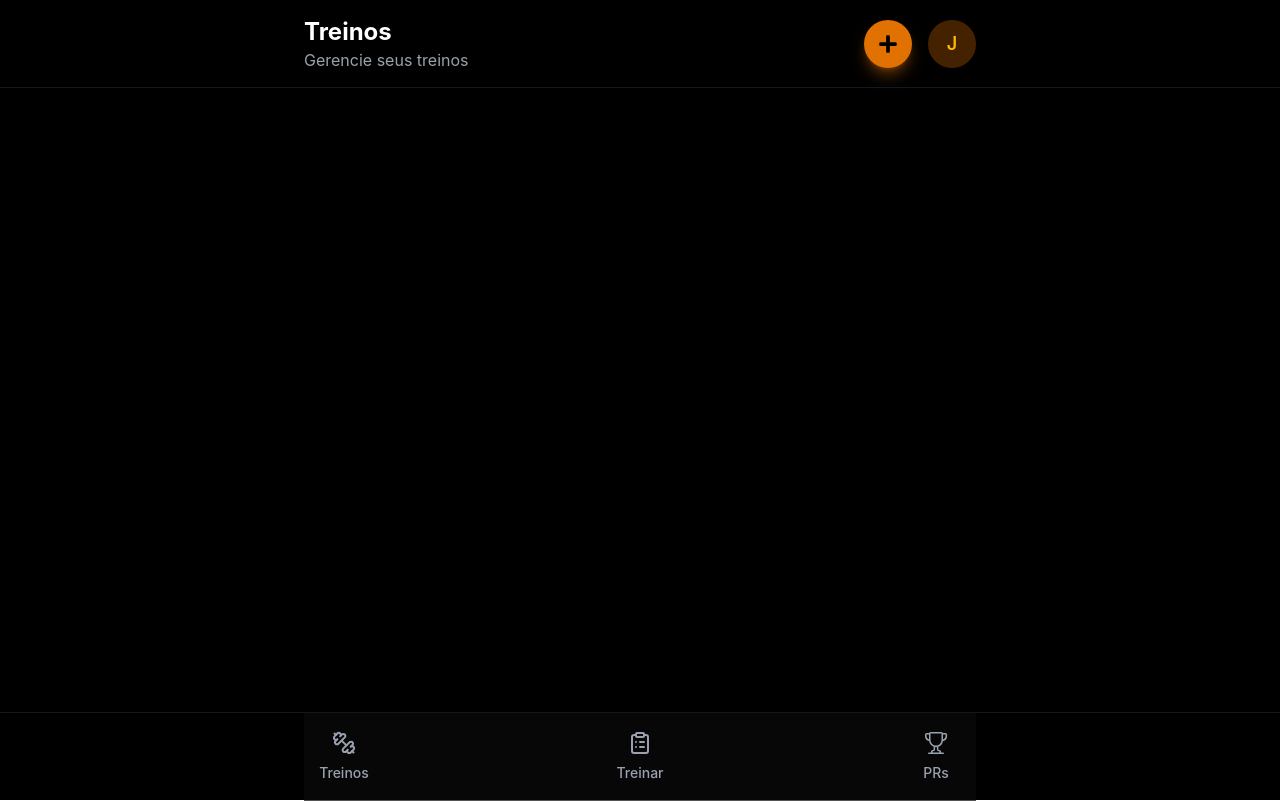
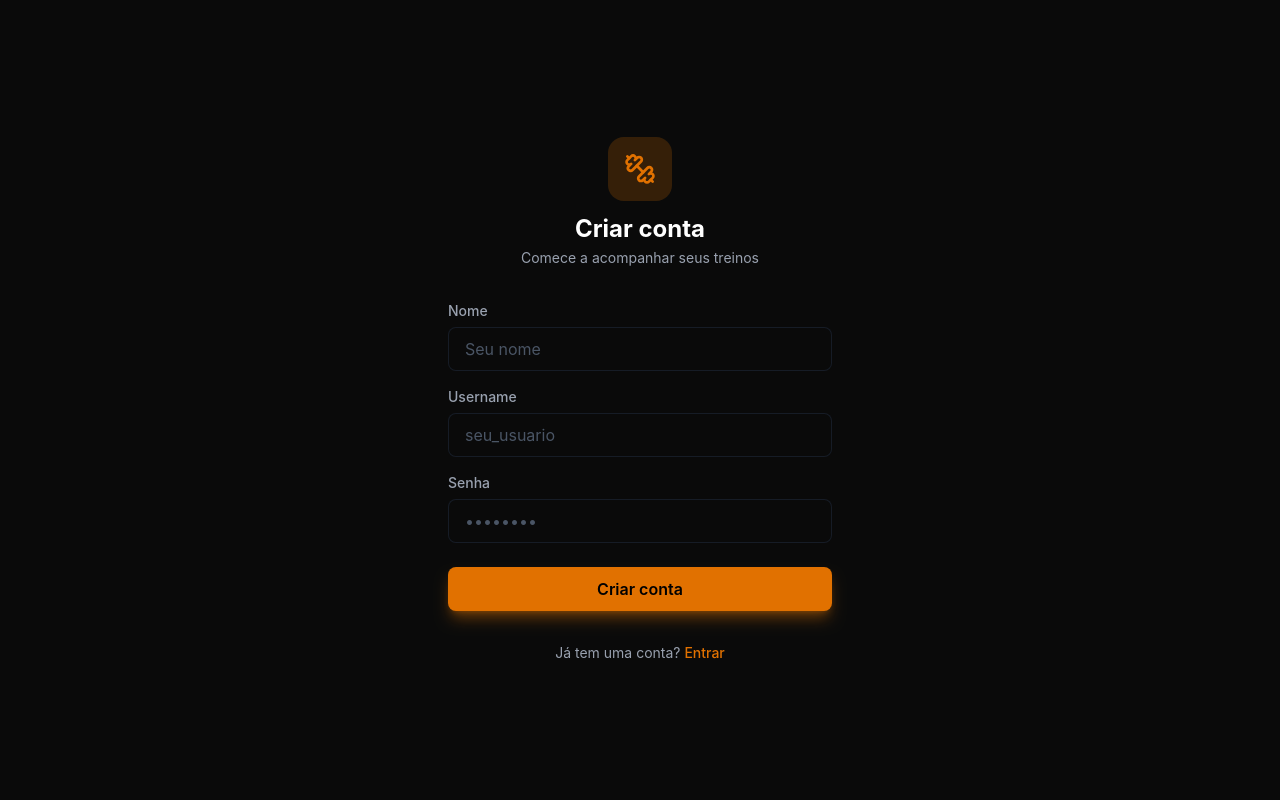
Before and after one commit to MariaJuliaAS/my_workouts_frontend, a React (Vite) app: page /cadastro in a window 1280 px wide. Built offline with nearby package versions, Linux system fonts and the light colour scheme.

Commit message:
Página estática de login e cadastro

```diff
--- /dev/null
+++ b/src/pages/login/index.tsx
@@ -0,0 +1,67 @@
+import { useState } from "react";
+import { LuDumbbell } from "react-icons/lu";
+import { NavLink } from "react-router-dom";
+
+export function Login() {
+    const [form, setForm] = useState({ username: "", password: "" });
+
+    function handleSubmit(e: React.FormEvent) {
+        e.preventDefault();
+        console.log(form);
+    }
+
+    return (
+        <div className="min-h-screen w-full bg-neutral-950 flex items-center justify-center px-10">
+            <div className="w-full max-w-sm flex flex-col gap-8">
+
+                <div className="flex flex-col items-center gap-3">
+                    <div className="text-amber-600 bg-amber-600/20 flex items-center justify-center h-16 w-16 rounded-2xl">
+                        <LuDumbbell size={32} />
+                    </div>
+                    <div className="text-center">
+                        <p className="text-white font-bold text-2xl">Bem-vindo de volta</p>
+                        <span className="text-gray-400 text-sm">Entre na sua conta para continuar</span>
+                    </div>
+                </div>
+
+                <form onSubmit={handleSubmit} className="flex flex-col gap-4">
+                    <div className="flex flex-col gap-1.5">
+                        <label className="text-gray-400 text-sm font-medium">Username</label>
+                        <input
+                            type="text"
+                            placeholder="seu_usuario"
+                            value={form.username}
+                            onChange={e => setForm(prev => ({ ...prev, username: e.target.value }))}
+                            className="bg-neutral-950/70 border border-gray-800/60 focus:border-amber-600/60 text-white rounded-lg px-4 h-11 outline-none transition-colors duration-200 placeholder:text-gray-600"
+                        />
+                    </div>
+
+                    <div className="flex flex-col gap-1.5">
+                        <label className="text-gray-400 text-sm font-medium">Senha</label>
+                        <input
+                            type="password"
+                            placeholder="••••••••"
+                            value={form.password}
+                            onChange={e => setForm(prev => ({ ...prev, password: e.target.value }))}
+                            className="bg-neutral-950/70 border border-gray-800/60 focus:border-amber-600/60 text-white rounded-lg px-4 h-11 outline-none transition-colors duration-200 placeholder:text-gray-600"
+                        />
+                    </div>
+
+                    <button
+                        type="submit"
+                        className="bg-amber-600 h-11 rounded-lg text-black font-semibold mt-2 transition-all duration-200 shadow-lg shadow-amber-600/40 hover:bg-amber-500 hover:scale-[1.02] cursor-pointer"
+                    >
+                        Entrar
+                    </button>
+                </form>
+
+                <p className="text-gray-400 text-sm text-center">
+                    Não tem uma conta?{" "}
+                    <NavLink to="/cadastro" className="text-amber-600 hover:text-amber-500 font-medium transition-colors duration-150">
+                        Cadastre-se
+                    </NavLink>
+                </p>
+            </div>
+        </div>
+    );
+}
--- /dev/null
+++ b/src/pages/register/index.tsx
@@ -0,0 +1,78 @@
+import { useState } from "react";
+import { LuDumbbell } from "react-icons/lu";
+import { NavLink } from "react-router-dom";
+
+export function Register() {
+    const [form, setForm] = useState({ nome: "", username: "", password: "" });
+
+    function handleSubmit(e: React.FormEvent) {
+        e.preventDefault();
+        console.log(form);
+    }
+
+    return (
+        <div className="min-h-screen w-full bg-neutral-950 flex items-center justify-center px-10">
+            <div className="w-full max-w-sm flex flex-col gap-8">
+
+                <div className="flex flex-col items-center gap-3">
+                    <div className="text-amber-600 bg-amber-600/20 flex items-center justify-center h-16 w-16 rounded-2xl">
+                        <LuDumbbell size={32} />
+                    </div>
+                    <div className="text-center">
+                        <p className="text-white font-bold text-2xl">Criar conta</p>
+                        <span className="text-gray-400 text-sm">Comece a acompanhar seus treinos</span>
+                    </div>
+                </div>
+
+                <form onSubmit={handleSubmit} className="flex flex-col gap-4">
+                    <div className="flex flex-col gap-1.5">
+                        <label className="text-gray-400 text-sm font-medium">Nome</label>
+                        <input
+                            type="text"
+                            placeholder="Seu nome"
+                            value={form.nome}
+                            onChange={e => setForm(prev => ({ ...prev, nome: e.target.value }))}
+                            className="bg-neutral-950/70 border border-gray-800/60 focus:border-amber-600/60 text-white rounded-lg px-4 h-11 outline-none transition-colors duration-200 placeholder:text-gray-600"
+                        />
+                    </div>
+
+                    <div className="flex flex-col gap-1.5">
+                        <label className="text-gray-400 text-sm font-medium">Username</label>
+                        <input
+                            type="text"
+                            placeholder="seu_usuario"
+                            value={form.username}
+                            onChange={e => setForm(prev => ({ ...prev, username: e.target.value }))}
+                            className="bg-neutral-950/70 border border-gray-800/60 focus:border-amber-600/60 text-white rounded-lg px-4 h-11 outline-none transition-colors duration-200 placeholder:text-gray-600"
+                        />
+                    </div>
+
+                    <div className="flex flex-col gap-1.5">
+                        <label className="text-gray-400 text-sm font-medium">Senha</label>
+                        <input
+                            type="password"
+                            placeholder="••••••••"
+                            value={form.password}
+                            onChange={e => setForm(prev => ({ ...prev, password: e.target.value }))}
+                            className="bg-neutral-950/70 border border-gray-800/60 focus:border-amber-600/60 text-white rounded-lg px-4 h-11 outline-none transition-colors duration-200 placeholder:text-gray-600"
+                        />
+                    </div>
+
+                    <button
+                        type="submit"
+                        className="bg-amber-600 h-11 rounded-lg text-black font-semibold mt-2 transition-all duration-200 shadow-lg shadow-amber-600/40 hover:bg-amber-500 hover:scale-[1.02] cursor-pointer"
+                    >
+                        Criar conta
+                    </button>
+                </form>
+
+                <p className="text-gray-400 text-sm text-center">
+                    Já tem uma conta?{" "}
+                    <NavLink to="/login" className="text-amber-600 hover:text-amber-500 font-medium transition-colors duration-150">
+                        Entrar
+                    </NavLink>
+                </p>
+            </div>
+        </div>
+    );
+}
```
Also changed, not shown: src/routes/index.tsx (+10 -0 lines).
